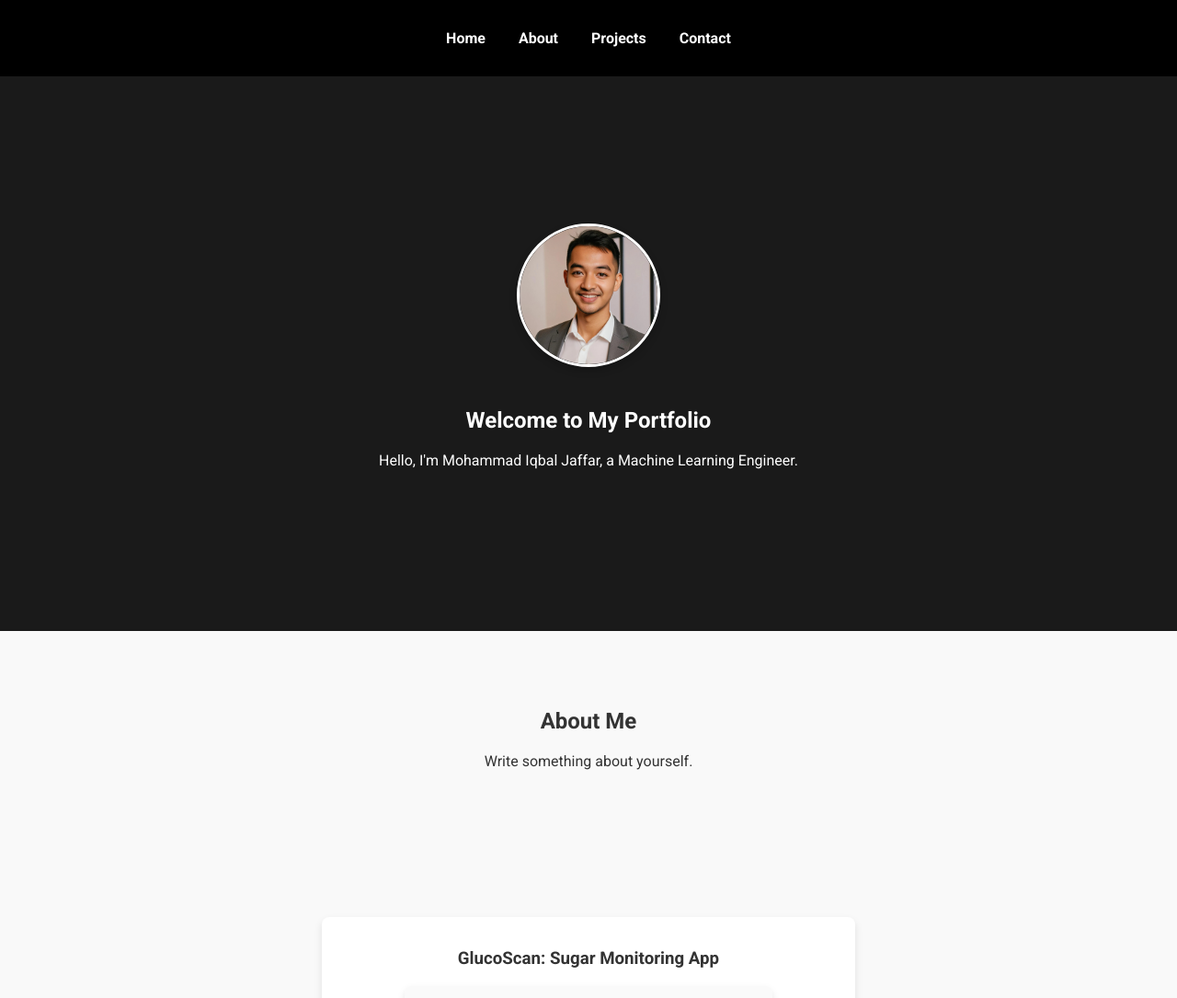
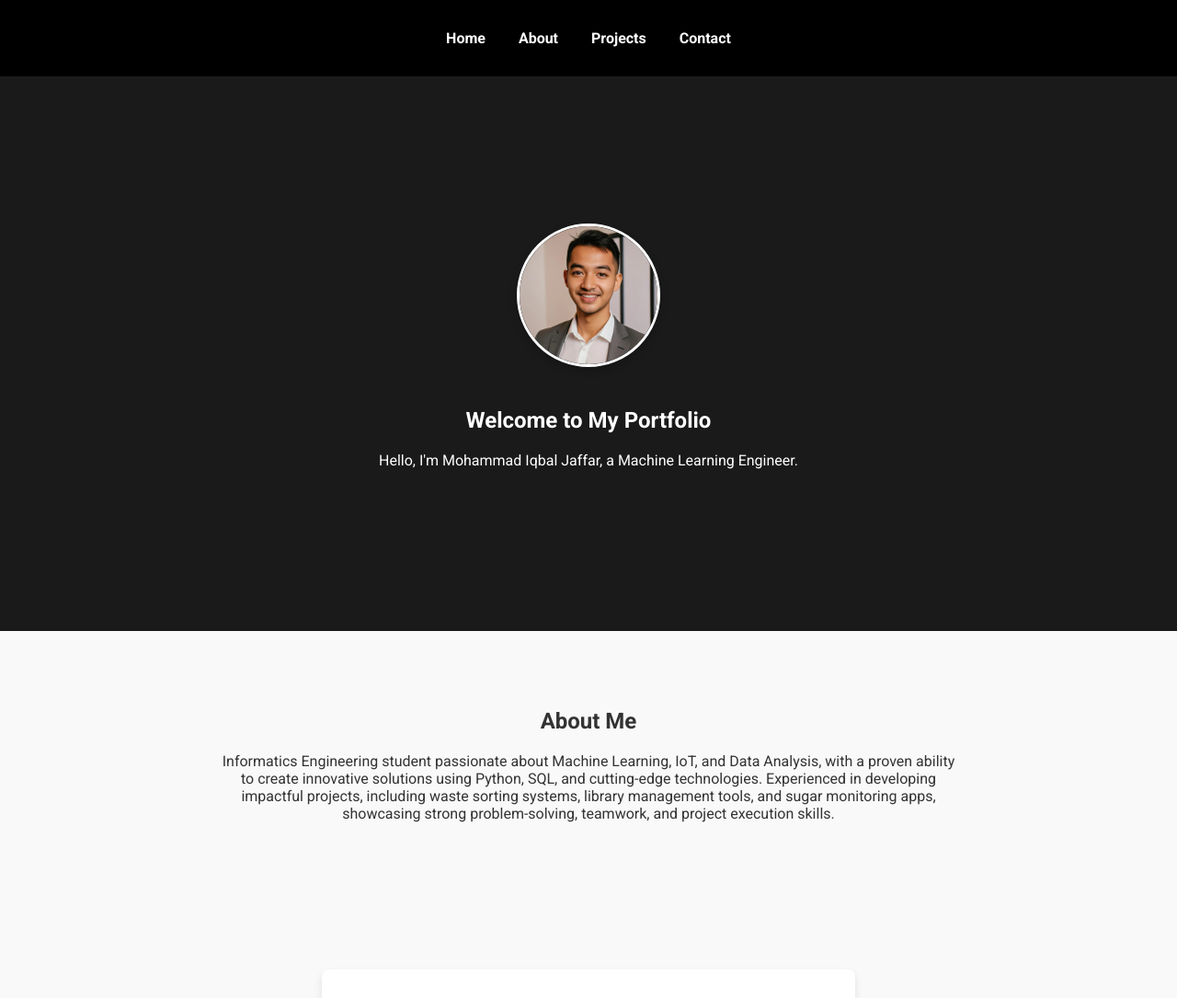
Before and after one commit to miqbaljaffar/WEBSITE, a plain HTML site: page index.html in a window 1280 px wide. Shown: the top 1085 px of the page at 92% size. Drawn offline with nearby package versions, Linux system fonts and the light colour scheme.

Commit message:
Update index.html

```diff
--- a/index.html
+++ b/index.html
@@ -37,7 +37,7 @@
     <section id="about">
         <div class="content" data-aos="fade-right">
             <h2>About Me</h2>
-            <p>Write something about yourself.</p>
+            <p>Informatics Engineering student passionate about Machine Learning, IoT, and Data Analysis, with a proven ability to create innovative solutions using Python, SQL, and cutting-edge technologies. Experienced in developing impactful projects, including waste sorting systems, library management tools, and sugar monitoring apps, showcasing strong problem-solving, teamwork, and project execution skills.</p>
         </div>
     </section>
 
```
